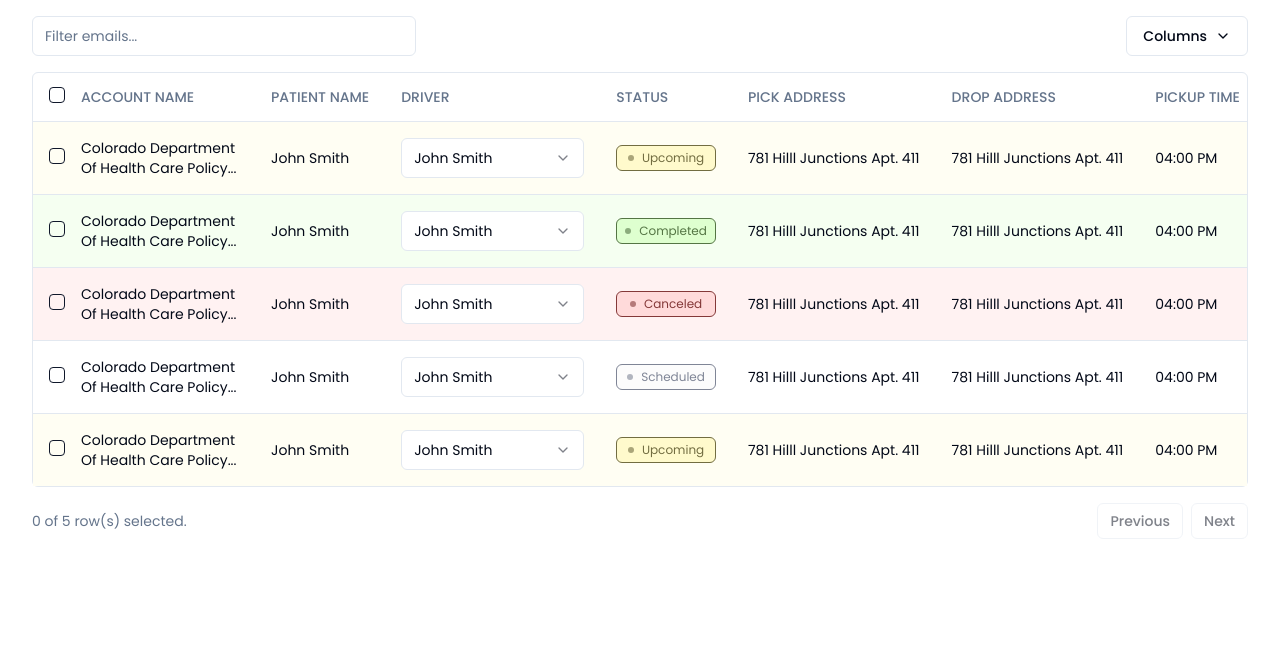
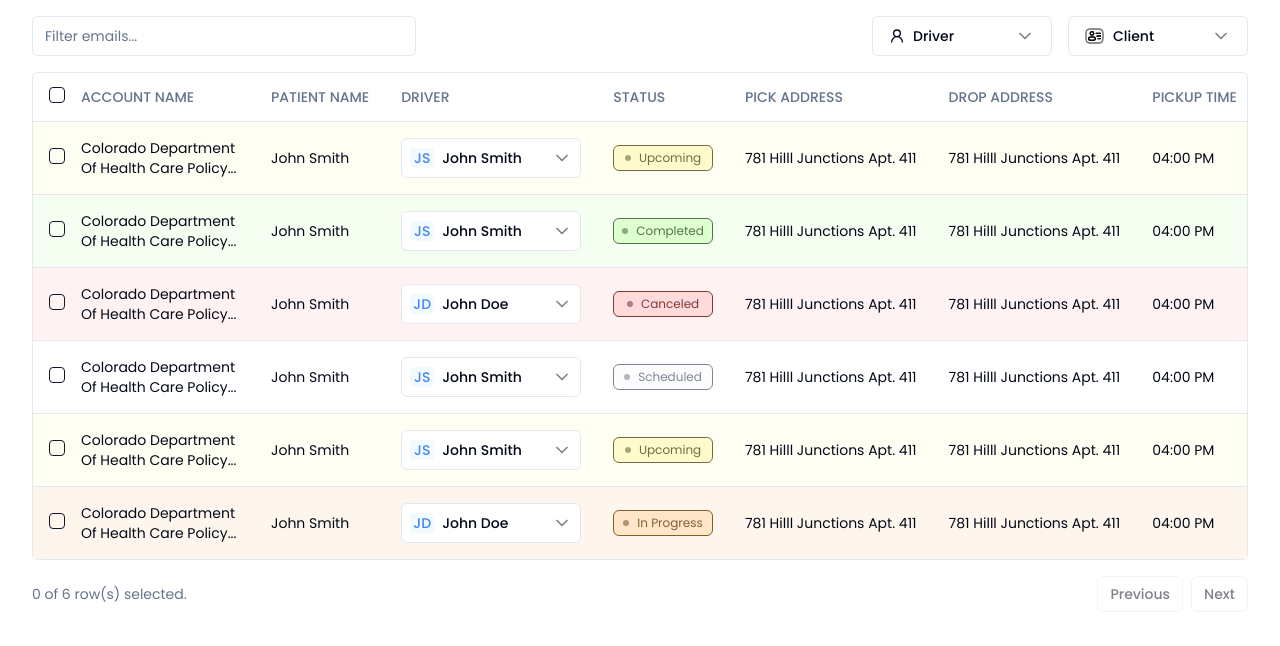
Before and after one commit to HassanFerdous/react-tasks, a React (Vite) app: page / in a window 1280 px wide. Shown: the top 646 px of the page. Built offline with nearby package versions, Linux system fonts and the light colour scheme.

Commit message:
custom select style added

```diff
--- a/src/components/schedule-table.tsx
+++ b/src/components/schedule-table.tsx
@@ -13,13 +13,9 @@ import {
 	getSortedRowModel,
 	useReactTable,
 } from "@tanstack/react-table";
-import {ChevronDown, MoreHorizontal} from "lucide-react";
+import {MoreVertical, User2} from "lucide-react";
 import {
-	Select,
-	SelectContent,
-	SelectGroup,
 	SelectItem,
-	SelectTrigger,
 	SelectValue,
 } from "@/components/ui/select";
 
@@ -27,7 +23,6 @@ import {Button} from "@/components/ui/button";
 import {Checkbox} from "@/components/ui/checkbox";
 import {
 	DropdownMenu,
-	DropdownMenuCheckboxItem,
 	DropdownMenuContent,
 	DropdownMenuItem,
 	DropdownMenuLabel,
@@ -44,7 +39,25 @@ import {
 	TableRow,
 } from "@/components/ui/table";
 import {cn} from "@/lib/utils";
+import CustomSelect from "./ui/custom-select";
+import UserIcon from "@/assets/user-id.svg";
 
+export type Schedule = {
+	id: string;
+	account_name: string;
+	patient_name: string;
+	driver: "John Smith" | "John Doe";
+	status: "upcoming" | "in progress" | "completed" | "canceled" | "scheduled";
+	pick_address: string;
+	drop_address: string;
+	pickup_time: string;
+	appointment_time: string;
+	drop_time: string;
+	miles: number;
+	vehicle_type: string;
+};
+
+//dummy data
 const data: Schedule[] = [
 	{
 		id: "1",
@@ -78,7 +91,7 @@ const data: Schedule[] = [
 		id: "3",
 		account_name: "Colorado Department of Health Care Policy...",
 		patient_name: "John Smith",
-		driver: "John Smith",
+		driver: "John Doe",
 		status: "canceled",
 		pick_address: "781 Hilll Junctions Apt. 411",
 		drop_address: "781 Hilll Junctions Apt. 411",
@@ -116,8 +129,23 @@ const data: Schedule[] = [
 		miles: 84.15,
 		vehicle_type: "Van",
 	},
+	{
+		id: "6",
+		account_name: "Colorado Department of Health Care Policy...",
+		patient_name: "John Smith",
+		driver: "John Doe",
+		status: "in progress",
+		pick_address: "781 Hilll Junctions Apt. 411",
+		drop_address: "781 Hilll Junctions Apt. 411",
+		pickup_time: "04:00 PM",
+		appointment_time: "05:30 PM",
+		drop_time: "08:12 PM",
+		miles: 84.15,
+		vehicle_type: "Van",
+	},
 ];
 
+// select row color by status
 const selectColor = (status: string) => {
 	const $lowerStatus = status.toLocaleLowerCase();
 	if ($lowerStatus === "completed") {
@@ -153,20 +181,7 @@ const selectColor = (status: string) => {
 	}
 };
 
-export type Schedule = {
-	id: string;
-	account_name: string;
-	patient_name: string;
-	driver: "John Smith" | "John Doe";
-	status: "upcoming" | "in progress" | "completed" | "canceled" | "scheduled";
-	pick_address: string;
-	drop_address: string;
-	pickup_time: string;
-	appointment_time: string;
-	drop_time: string;
-	miles: number;
-	vehicle_type: string;
-};
+
 
 export const columns: ColumnDef<Schedule>[] = [
 	{
@@ -213,17 +228,27 @@ export const columns: ColumnDef<Schedule>[] = [
 		header: "Driver",
 		cell: ({row}) => (
 			<div className="capitalize whitespace-nowrap">
-				<Select defaultValue={row.getValue("driver")}>
-					<SelectTrigger className="w-[183px]">
-						<SelectValue placeholder="Select Driver" />
-					</SelectTrigger>
-					<SelectContent>
-						<SelectGroup>
-							<SelectItem value="John Smith">John Smith</SelectItem>
-							<SelectItem value="John Doe">John Doe</SelectItem>
-						</SelectGroup>
-					</SelectContent>
-				</Select>
+				<CustomSelect
+					placeholder="Client"
+					defaultValue={row.getValue("driver")}
+					className="px-2"
+					trigger={(value, placeholder) => (
+						<SelectValue
+							className="text-sm font-medium px-2"
+							placeholder={placeholder}
+							aria-label={value}>
+							<span className="text-[#4387F7] bg-[#F1FAFD] rounded w-6 h-5 inline-block mr-2">
+								{value
+									.split(" ")
+									.slice(0, 2)
+									.map((l) => l[0])}
+							</span>
+							{value}
+						</SelectValue>
+					)}>
+					<SelectItem value="John Smith">John Smith</SelectItem>
+					<SelectItem value="John Doe">John Doe</SelectItem>
+				</CustomSelect>
 			</div>
 		),
 	},
@@ -231,30 +256,19 @@ export const columns: ColumnDef<Schedule>[] = [
 		accessorKey: "status",
 		header: "Status",
 		cell: ({row}) => {
-			const {text, statusBg} = selectColor(row.getValue("status")) as {text: string, statusBg: string};
+			const {text, statusBg} = selectColor(row.getValue("status")) as {
+				text: string;
+				statusBg: string;
+			};
 			return (
 				<div className="capitalize">
-					{/* <Select defaultValue={row.getValue("status")}>
-				<SelectTrigger className="w-[99px]">
-					<SelectValue placeholder="Status" />
-				</SelectTrigger>
-				<SelectContent>
-					<SelectGroup>
-						<SelectItem value="pending" className="capitalize">pending</SelectItem>
-						<SelectItem value="in progress" className="capitalize">in progress</SelectItem>
-						<SelectItem value="completed" className="capitalize">completed</SelectItem>
-						<SelectItem value="scheduled" className="capitalize">scheduled</SelectItem>
-						<SelectItem value="Canceled" className="capitalize">Canceled</SelectItem>
-					</SelectGroup>
-				</SelectContent>
-			</Select> */}
 					<div
 						className={cn(
 							"px-2 py-1 relative rounded-md border-[0.5px] text-xs capitalize border-current flex items-center justify-center",
 							text,
 							statusBg
 						)}>
-							<span className="w-1.5 h-1.5 rounded-full bg-current inline-block mr-2 opacity-60"></span>
+						<span className="w-1.5 h-1.5 rounded-full bg-current inline-block mr-2 opacity-60"></span>
 						{row.getValue("status")}
 					</div>
 				</div>
@@ -325,7 +339,7 @@ export const columns: ColumnDef<Schedule>[] = [
 					<DropdownMenuTrigger asChild>
 						<Button variant="ghost" className="h-8 w-8 p-0">
 							<span className="sr-only">Open menu</span>
-							<MoreHorizontal className="h-4 w-4" />
+							<MoreVertical className="h-4 w-4" />
 						</Button>
 					</DropdownMenuTrigger>
 					<DropdownMenuContent align="end">
@@ -344,7 +358,7 @@ export const columns: ColumnDef<Schedule>[] = [
 	},
 ];
 
-export function CalenderPageTable() {
+export function ScheduleCalender() {
 	const [sorting, setSorting] = React.useState<SortingState>([]);
 	const [columnFilters, setColumnFilters] = React.useState<ColumnFiltersState>(
 		[]
@@ -385,31 +399,21 @@ export function CalenderPageTable() {
 					// }
 					className="max-w-sm"
 				/>
-				<DropdownMenu>
-					<DropdownMenuTrigger asChild>
-						<Button variant="outline" className="ml-auto">
-							Columns <ChevronDown className="ml-2 h-4 w-4" />
-						</Button>
-					</DropdownMenuTrigger>
-					<DropdownMenuContent align="end">
-						{table
-							.getAllColumns()
-							.filter((column) => column.getCanHide())
-							.map((column) => {
-								return (
-									<DropdownMenuCheckboxItem
-										key={column.id}
-										className="capitalize"
-										checked={column.getIsVisible()}
-										onCheckedChange={(value) =>
-											column.toggleVisibility(!!value)
-										}>
-										{column.id}
-									</DropdownMenuCheckboxItem>
-								);
-							})}
-					</DropdownMenuContent>
-				</DropdownMenu>
+				<div className="flex items-center space-x-4 justify-end flex-1">
+					<CustomSelect
+						placeholder="Driver"
+						icon={<User2 className="mr-2 w-4 h-4" />}>
+						<SelectItem value="John Smith">John Smith</SelectItem>
+						<SelectItem value="John Doe">John Doe</SelectItem>
+					</CustomSelect>
+					<CustomSelect
+						placeholder="Client"
+						icon={<img className="mr-2" src={UserIcon} alt="client" />}
+					>
+						<SelectItem value="client-1">Client-1</SelectItem>
+						<SelectItem value="client-2">Client-2</SelectItem>
+					</CustomSelect>
+				</div>
 			</div>
 			<div className="rounded-md border">
 				<Table>
--- /dev/null
+++ b/src/components/ui/custom-select.tsx
@@ -0,0 +1,58 @@
+import {
+	Select,
+	SelectContent,
+	SelectGroup,
+	SelectValue,
+} from "@/components/ui/select";
+import {cn} from "@/lib/utils";
+import {ReactElement, useState} from "react";
+import {Button} from "./button";
+
+import * as SelectPrimitive from "@radix-ui/react-select";
+import {ChevronDown} from "lucide-react";
+
+interface CustomSelect {
+	defaultValue?: string;
+	placeholder: string;
+	className?: string;
+	icon?: ReactElement;
+	children: React.ReactNode;
+	trigger?: (value: string, placeholder: string) => React.ReactElement
+}
+
+export default function CustomSelect({
+	defaultValue,
+	placeholder,
+	trigger,
+	className,
+	children,
+	icon,
+}: CustomSelect) {
+	const [value, setValue] = useState<string>(defaultValue || '');
+	return (
+		<Select defaultValue={value} onValueChange={setValue}>
+			<SelectPrimitive.Trigger className={cn('w-[180px]', className)} asChild>
+				<Button
+					className="justify-between"
+					variant="outline"
+					aria-label="driver">
+					<div className="flex items-center">
+						{icon && icon}
+						{trigger ? trigger(value, placeholder): <SelectValue
+							className="text-sm font-medium"
+							placeholder={placeholder}
+							aria-label={value}>
+							{value}
+						</SelectValue>}
+					</div>
+					<SelectPrimitive.Icon asChild>
+						<ChevronDown className="h-5 w-5 opacity-50" />
+					</SelectPrimitive.Icon>
+				</Button>
+			</SelectPrimitive.Trigger>
+			<SelectContent>
+				<SelectGroup>{children}</SelectGroup>
+			</SelectContent>
+		</Select>
+	);
+}
--- a/src/components/ui/select.tsx
+++ b/src/components/ui/select.tsx
@@ -1,39 +1,40 @@
-import * as React from "react"
-import * as SelectPrimitive from "@radix-ui/react-select"
-import { Check, ChevronDown } from "lucide-react"
+import * as React from "react";
+import * as SelectPrimitive from "@radix-ui/react-select";
+import {Check, ChevronDown} from "lucide-react";
 
-import { cn } from "@/lib/utils"
+import {cn} from "@/lib/utils";
 
-const Select = SelectPrimitive.Root
+const Select = SelectPrimitive.Root;
 
-const SelectGroup = SelectPrimitive.Group
+const SelectGroup = SelectPrimitive.Group;
 
-const SelectValue = SelectPrimitive.Value
+const SelectValue = SelectPrimitive.Value;
 
 const SelectTrigger = React.forwardRef<
 	React.ElementRef<typeof SelectPrimitive.Trigger>,
 	React.ComponentPropsWithoutRef<typeof SelectPrimitive.Trigger>
->(({ className, children, ...props }, ref) => (
+>(({className, children, ...props}, ref) => (
 	<SelectPrimitive.Trigger
 		ref={ref}
 		className={cn(
 			"flex h-10 w-full items-center justify-between rounded-md border border-input bg-background px-3 py-2 text-sm ring-offset-background placeholder:text-muted-foreground focus:outline-none focus:ring-2 focus:ring-ring focus:ring-offset-2 disabled:cursor-not-allowed disabled:opacity-50",
 			className
 		)}
-    {...props}
-  >
+		{...props}>
+		<>
 			{children}
 			<SelectPrimitive.Icon asChild>
 				<ChevronDown className="h-4 w-4 opacity-50" />
 			</SelectPrimitive.Icon>
+		</>
 	</SelectPrimitive.Trigger>
-))
-SelectTrigger.displayName = SelectPrimitive.Trigger.displayName
+));
+SelectTrigger.displayName = SelectPrimitive.Trigger.displayName;
 
 const SelectContent = React.forwardRef<
 	React.ElementRef<typeof SelectPrimitive.Content>,
 	React.ComponentPropsWithoutRef<typeof SelectPrimitive.Content>
->(({ className, children, position = "popper", ...props }, ref) => (
+>(({className, children, position = "popper", ...props}, ref) => (
 	<SelectPrimitive.Portal>
 		<SelectPrimitive.Content
 			ref={ref}
@@ -44,46 +45,43 @@ const SelectContent = React.forwardRef<
 				className
 			)}
 			position={position}
-      {...props}
-    >
+			{...props}>
 			<SelectPrimitive.Viewport
 				className={cn(
 					"p-1",
 					position === "popper" &&
 						"h-[var(--radix-select-trigger-height)] w-full min-w-[var(--radix-select-trigger-width)]"
-        )}
-      >
+				)}>
 				{children}
 			</SelectPrimitive.Viewport>
 		</SelectPrimitive.Content>
 	</SelectPrimitive.Portal>
-))
-SelectContent.displayName = SelectPrimitive.Content.displayName
+));
+SelectContent.displayName = SelectPrimitive.Content.displayName;
 
 const SelectLabel = React.forwardRef<
 	React.ElementRef<typeof SelectPrimitive.Label>,
 	React.ComponentPropsWithoutRef<typeof SelectPrimitive.Label>
->(({ className, ...props }, ref) => (
+>(({className, ...props}, ref) => (
 	<SelectPrimitive.Label
 		ref={ref}
 		className={cn("py-1.5 pl-8 pr-2 text-sm font-semibold", className)}
 		{...props}
 	/>
-))
-SelectLabel.displayName = SelectPrimitive.Label.displayName
+));
+SelectLabel.displayName = SelectPrimitive.Label.displayName;
 
 const SelectItem = React.forwardRef<
 	React.ElementRef<typeof SelectPrimitive.Item>,
 	React.ComponentPropsWithoutRef<typeof SelectPrimitive.Item>
->(({ className, children, ...props }, ref) => (
+>(({className, children, ...props}, ref) => (
 	<SelectPrimitive.Item
 		ref={ref}
 		className={cn(
 			"relative flex w-full cursor-default select-none items-center rounded-sm py-1.5 pl-8 pr-2 text-sm outline-none focus:bg-accent focus:text-accent-foreground data-[disabled]:pointer-events-none data-[disabled]:opacity-50",
 			className
 		)}
-    {...props}
-  >
+		{...props}>
 		<span className="absolute left-2 flex h-3.5 w-3.5 items-center justify-center">
 			<SelectPrimitive.ItemIndicator>
 				<Check className="h-4 w-4" />
@@ -92,20 +90,20 @@ const SelectItem = React.forwardRef<
 
 		<SelectPrimitive.ItemText>{children}</SelectPrimitive.ItemText>
 	</SelectPrimitive.Item>
-))
-SelectItem.displayName = SelectPrimitive.Item.displayName
+));
+SelectItem.displayName = SelectPrimitive.Item.displayName;
 
 const SelectSeparator = React.forwardRef<
 	React.ElementRef<typeof SelectPrimitive.Separator>,
 	React.ComponentPropsWithoutRef<typeof SelectPrimitive.Separator>
->(({ className, ...props }, ref) => (
+>(({className, ...props}, ref) => (
 	<SelectPrimitive.Separator
 		ref={ref}
 		className={cn("-mx-1 my-1 h-px bg-muted", className)}
 		{...props}
 	/>
-))
-SelectSeparator.displayName = SelectPrimitive.Separator.displayName
+));
+SelectSeparator.displayName = SelectPrimitive.Separator.displayName;
 
 export {
 	Select,
@@ -116,4 +114,4 @@ export {
 	SelectLabel,
 	SelectItem,
 	SelectSeparator,
-}
+};
--- a/src/pages/home.tsx
+++ b/src/pages/home.tsx
@@ -1,8 +1,8 @@
-import {CalenderPageTable} from '@/components/schedule-table';
+import {ScheduleCalender} from '@/components/schedule-table';
 
 const Home = ()=> {
 	return <div className="container">
-		<CalenderPageTable />
+		<ScheduleCalender />
 	</div>
 }
 
```
Also changed, not shown: src/assets/user-id.svg (added). Lines whose indentation alone changed are shown as unchanged.
